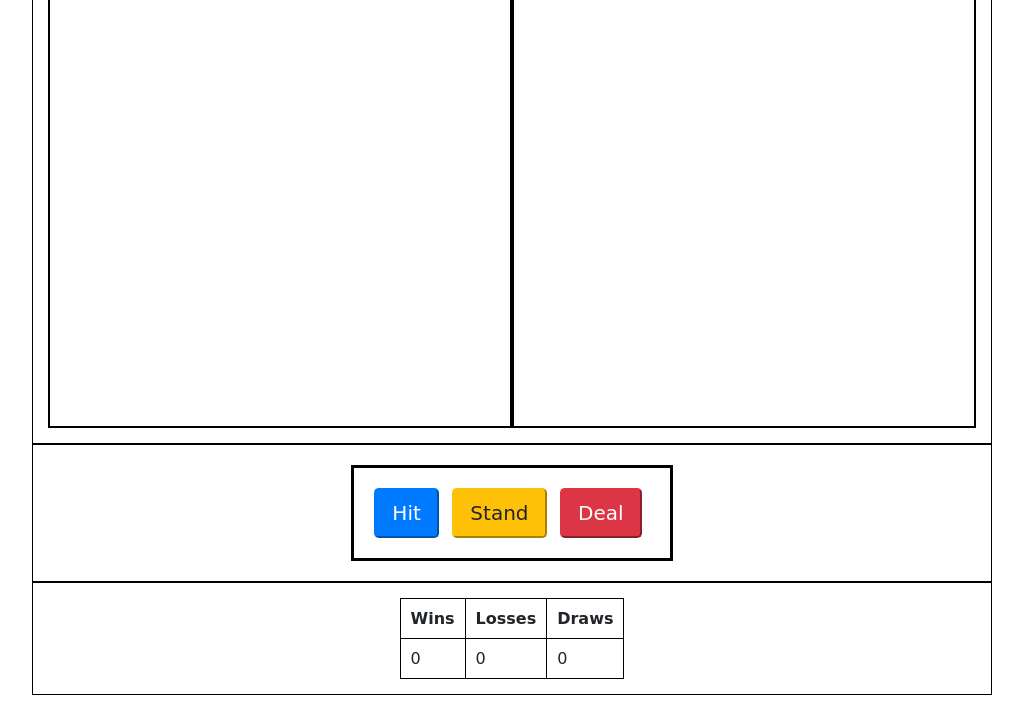
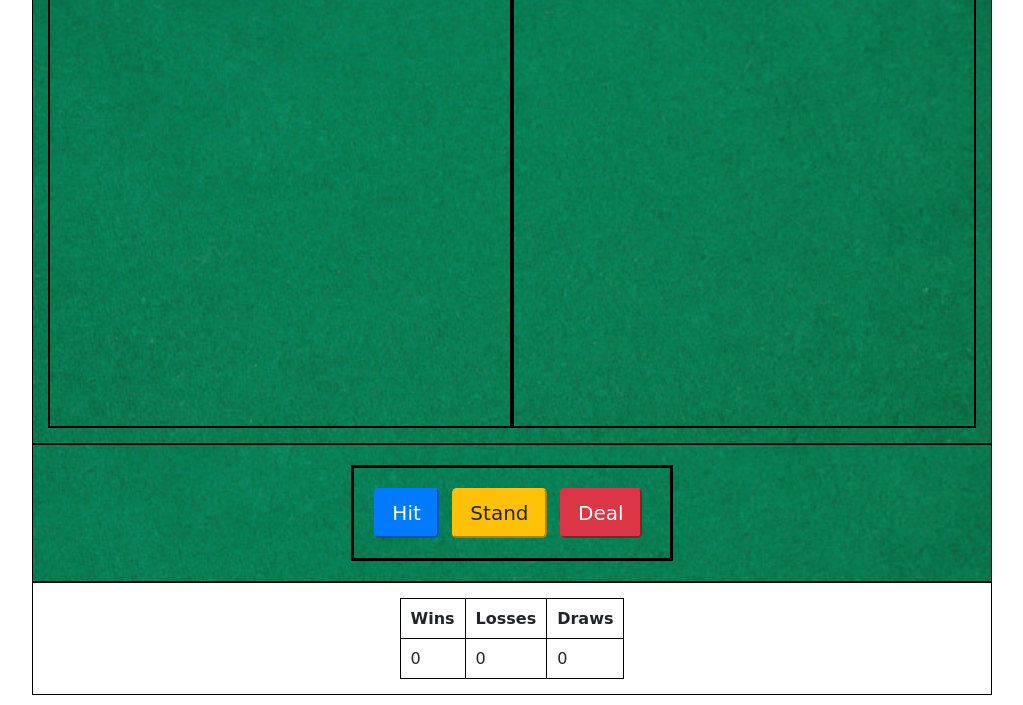
Before and after one commit to developervicky/blackjack-game, a plain HTML site: page index.html in a window 1280 px wide. Shown: the part 242-947 px from the top of the page, without its empty margins (128-1151 px from the left). Drawn offline with nearby package versions, Linux system fonts and the light colour scheme.

Commit message:
Update style.css

```diff
--- a/style.css
+++ b/style.css
@@ -42,7 +42,7 @@
 
 .fbrow1,
 .fbrow2 {
-    background-image: url("blackjack_assets/images/depositphotos_1156059-stock-photo-green-felt-background.jpg");
+    background-image: url("blackjack_assets1/images/depositphotos_1156059-stock-photo-green-felt-background.jpg");
     background-position: center;
     background-repeat: no-repeat;
     background-size: cover;
```
